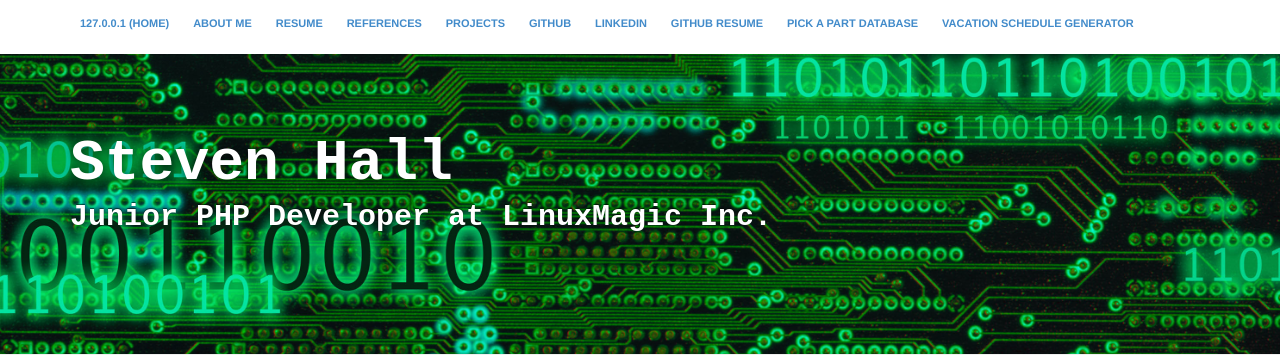
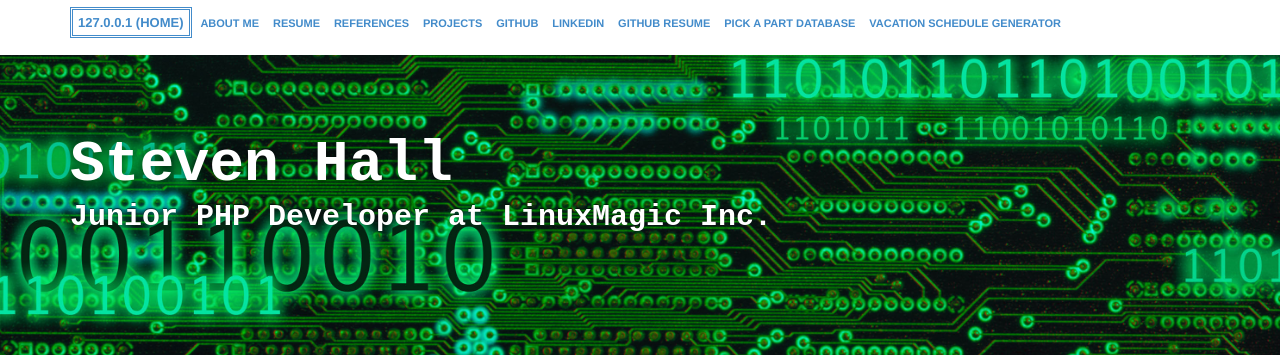
Before and after one commit to hallzy/website, a PHP site: page /index.php in a window 1280 px wide. Shown: the top 355 px of the page. Run offline with PHP 8.4, Linux system fonts and the light colour scheme.

Commit message:
More obvious which page is selected from the nav

```diff
--- a/source_files/aboutme.php
+++ b/source_files/aboutme.php
@@ -9,7 +9,7 @@
     <?= dumpHead(); ?>
   </head>
   <body>
-    <?= dumpHeaderBody(); ?>
+    <?= dumpHeaderBody(basename(__FILE__)); ?>
     <div class="jumbotron">
       <div class="container">
         <h1>Steven Hall</h1>
--- a/source_files/common.css
+++ b/source_files/common.css
@@ -2,7 +2,7 @@
 .nav a {
   font-size: 11px;
   font-weight: bold;
-  padding: 14px 10px;
+  padding: 5px 5px;
   text-transform: uppercase;
 }
 
@@ -90,3 +90,9 @@
   font-size: 15px;
   margin-bottom: 35px;
 }
+
+/* ID assigned to the current active page in the navigation bar */
+#active {
+  border-style: double;
+  font-size: 13px;
+}
--- a/source_files/header_footer.php
+++ b/source_files/header_footer.php
@@ -10,7 +10,12 @@
 }
 
 // Dump the navigation bar at the top of each page
-function dumpHeaderBody() {
+function dumpHeaderBody($callerFile) {
+  if (!isset($callerFile)) {
+    echo "Error dumping Header\n";
+    return;
+  }
+
   $linkedInURL     = "https://www.linkedin.com/in/steven-hall-7067a9111";
   $githubResumeURL = "https://hallzy.github.io/GhResume/?hallzy";
   $githubURL       = "https://github.com/hallzy";
@@ -37,6 +42,11 @@
   $html .= "        <ul class='pull-left'>\n";
 
   foreach($navigationBarArr as $string => $link) {
+    // If the calling file is the one we are currently dumping, then add the
+    // id 'active'
+    if ($callerFile === $link) {
+      $link .= "' id='active";
+    }
     $html .= "          <li><a href='" . $link . "'>" . $string . "</a></li>\n";
   }
 
--- a/source_files/index.php
+++ b/source_files/index.php
@@ -9,7 +9,7 @@
     <?= dumpHead(); ?>
   </head>
   <body>
-    <?= dumpHeaderBody(); ?>
+    <?= dumpHeaderBody(basename(__FILE__)); ?>
     <div class="jumbotron">
       <div class="container">
         <h1>Steven Hall</h1>
--- a/source_files/projects.php
+++ b/source_files/projects.php
@@ -9,7 +9,7 @@
     <?= dumpHead(); ?>
   </head>
   <body>
-    <?= dumpHeaderBody(); ?>
+    <?= dumpHeaderBody(basename(__FILE__)); ?>
     <div class="jumbotron">
       <div class="container">
         <h1>Steven Hall</h1>
--- a/source_files/references.php
+++ b/source_files/references.php
@@ -9,7 +9,7 @@
     <?= dumpHead(); ?>
   </head>
   <body>
-    <?= dumpHeaderBody(); ?>
+    <?= dumpHeaderBody(basename(__FILE__)); ?>
     <div class="jumbotron">
       <div class="container">
         <h1>Steven Hall</h1>
```
